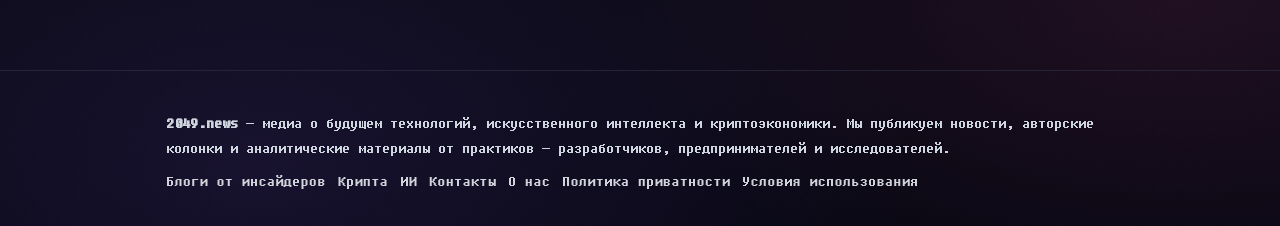
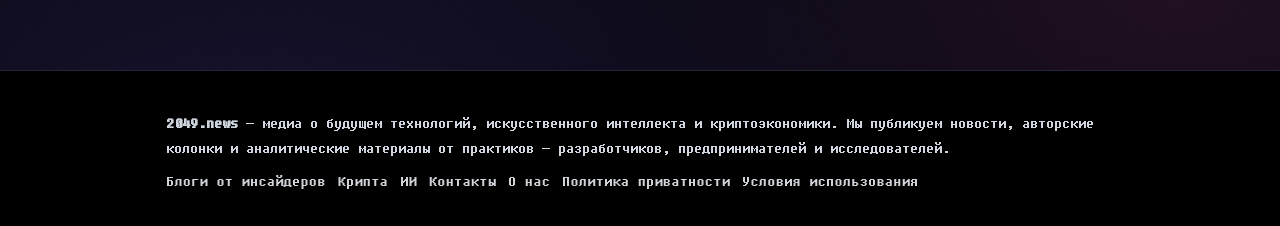
Before and after one commit to SPAMIK356/ai-aggregator, a Next.js app in the folder frontend/: page / in a window 1280 px wide. Shown: the part 571-797 px from the top of the page. Built offline with nearby package versions, Linux system fonts and the light colour scheme; no server answers.

Commit message:
Changed bottom

```diff
--- a/frontend/app/globals.css
+++ b/frontend/app/globals.css
@@ -129,7 +129,7 @@ button, .pill, input[type="button"], input[type="submit"], input[type="reset"] {
 /* Better typography for blockquotes and code */
 
 /* Footer */
-.site-footer { margin-top: 48px; padding: 24px 0; border-top: 1px solid var(--border); }
+.site-footer { margin-top: 48px; padding: 24px 0; border-top: 1px solid var(--border); background: #000; }
 .footer-nav { display: flex; flex-wrap: wrap; gap: 12px; margin-top: 12px; }
 .footer-nav .nav-button { opacity: .9; }
 .footer-about { color: #cfd5df; margin: 0 0 10px; line-height: 1.55; }
```
